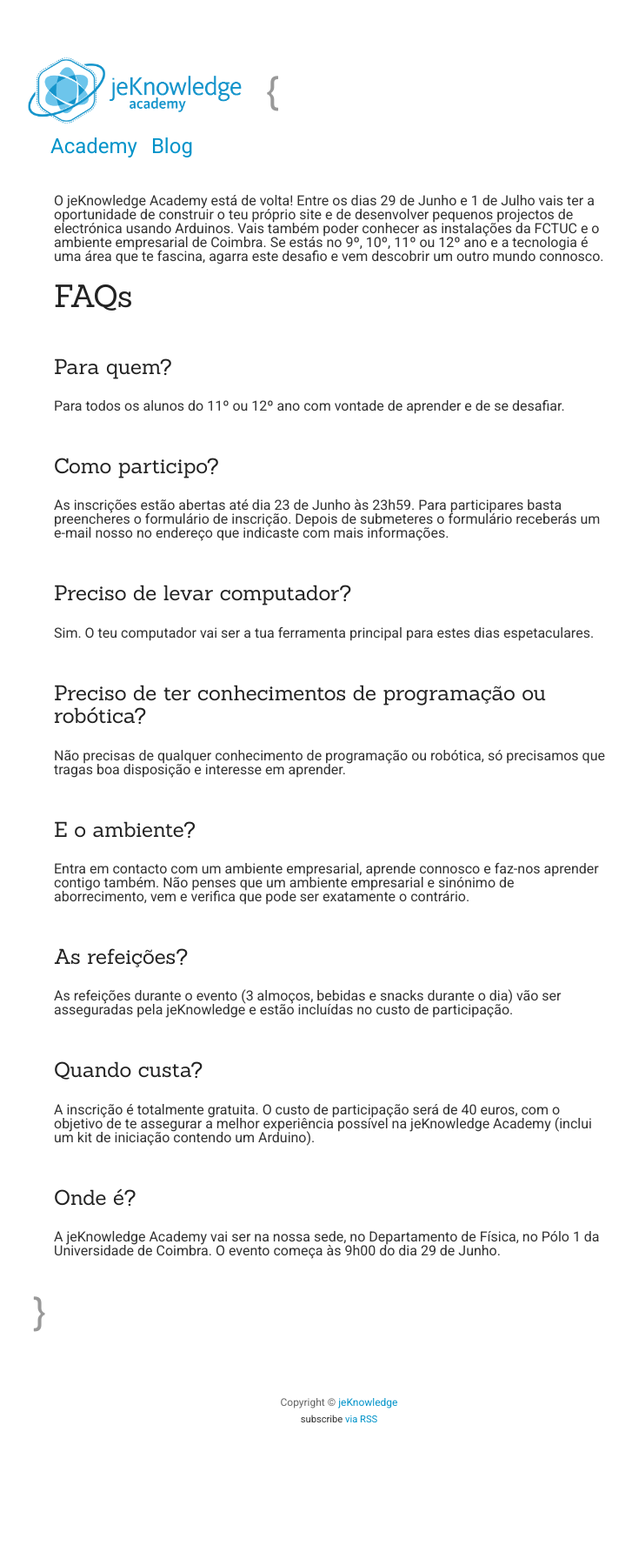
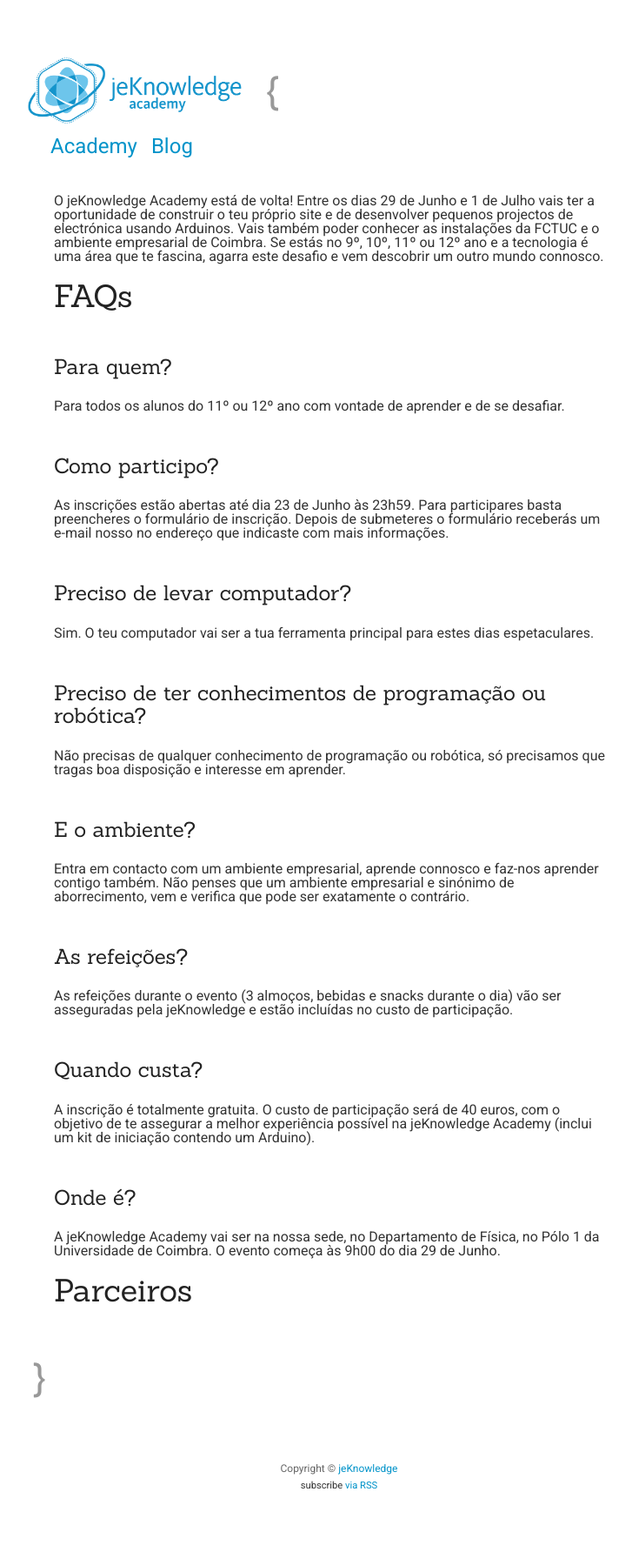
Before and after one commit to jeKnowledge/academy-articles, a Jekyll site: the page built from index.html, in a window 1280 px wide. Shown: the whole page at 87% size, without its empty margins (250-977 px from the left). Built offline with Jekyll 4.4.1, drawn with Linux system fonts in a browser that asks for light colours; before the commit the page ends 1708 px from its top, so only the background shows below that.

Commit message:
Update index.html

```diff
--- a/index.html
+++ b/index.html
@@ -38,5 +38,8 @@ A inscrição é totalmente gratuita. O custo de participação será de 40 euro
 <h2>Onde é?</h2>
 
 A jeKnowledge Academy vai ser na nossa sede, no Departamento de Física, no Pólo 1 da Universidade de Coimbra. O evento começa às 9h00 do dia 29 de Junho.
+
+<h1>Parceiros</h1>
+
 <p><br></p>
 </div>
```
